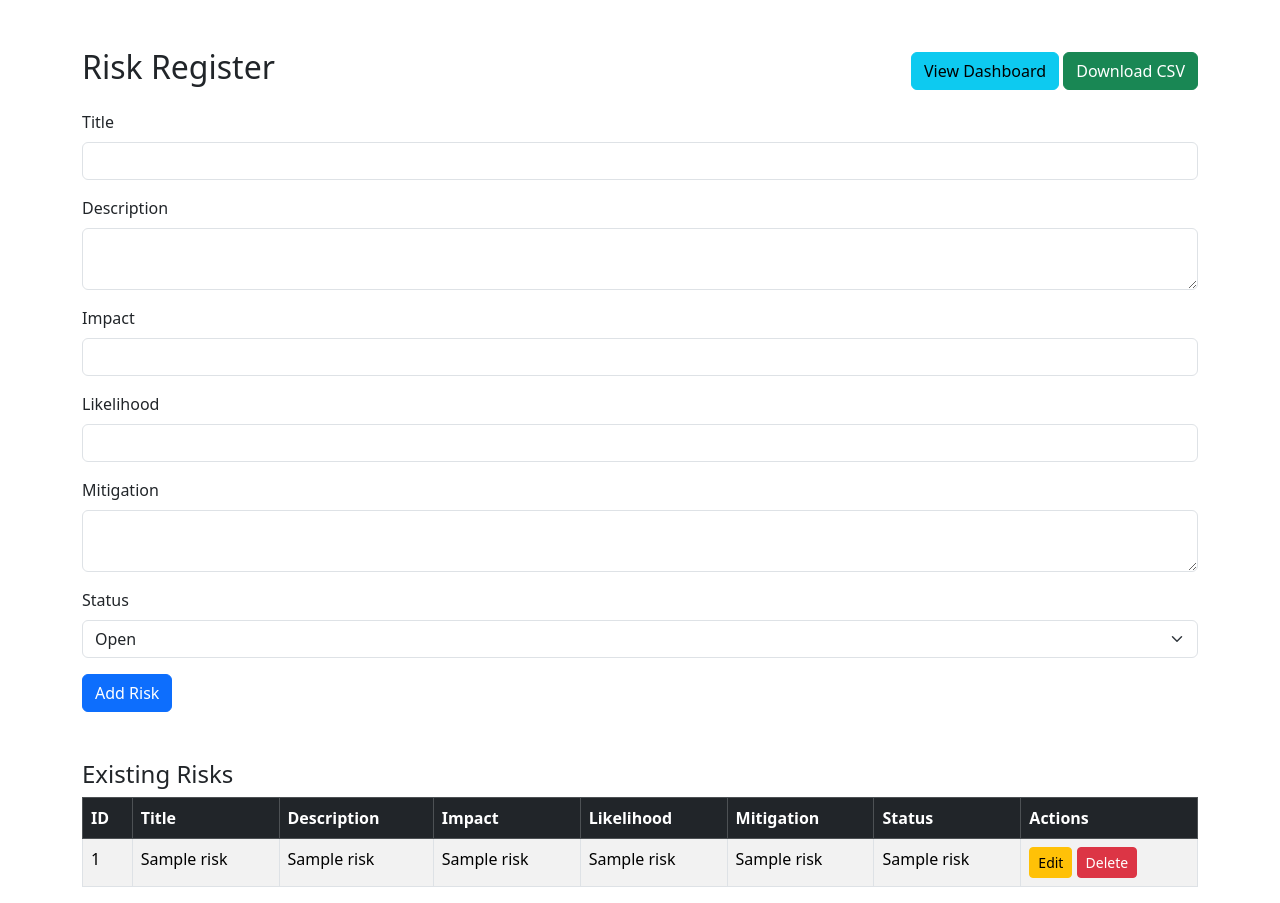
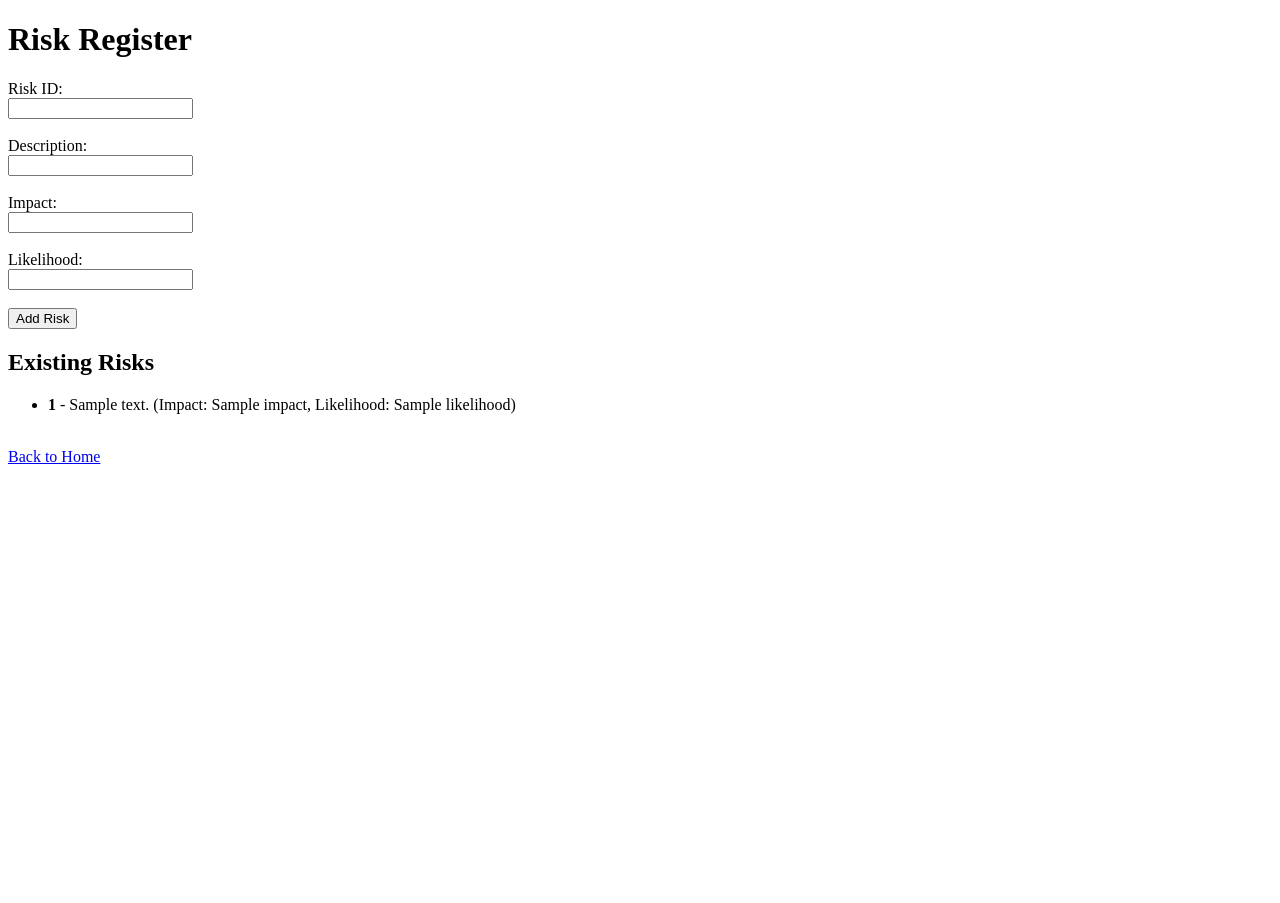
Before and after one commit to scyborg009/grc_toolkit, a Flask app: template templates/risk_register.html in a window 1280 px wide. After the commit the page ends 464 px from the top, so only its background shows below. Run offline with Flask 3, Linux system fonts and the light colour scheme; the template is opened without the code that fills it: most values are stand-ins (such as "Sample title", 1, 10 or a date in 2020).

Commit message:
Added Risk Register feature

```diff
--- a/app.py
+++ b/app.py
@@ -1,10 +1,44 @@
-from flask import Flask, render_template
+from flask import Flask, render_template, request, redirect, url_for
+import json
+import os
 
 app = Flask(__name__)
+
+RISK_FILE = "risks.json"
+
+# Load existing risks or create empty file
+if not os.path.exists(RISK_FILE):
+    with open(RISK_FILE, "w") as f:
+        json.dump([], f)
+
+def load_risks():
+    with open(RISK_FILE, "r") as f:
+        return json.load(f)
+
+def save_risks(risks):
+    with open(RISK_FILE, "w") as f:
+        json.dump(risks, f, indent=4)
 
 @app.route("/")
 def home():
     return render_template("index.html")
 
+@app.route("/risk-register", methods=["GET", "POST"])
+def risk_register():
+    if request.method == "POST":
+        new_risk = {
+            "id": request.form.get("id"),
+            "description": request.form.get("description"),
+            "impact": request.form.get("impact"),
+            "likelihood": request.form.get("likelihood")
+        }
+        risks = load_risks()
+        risks.append(new_risk)
+        save_risks(risks)
+        return redirect(url_for("risk_register"))
+
+    risks = load_risks()
+    return render_template("risk_register.html", risks=risks)
+
 if __name__ == "__main__":
     app.run(host="0.0.0.0", port=10000)
--- a/templates/risk_register.html
+++ b/templates/risk_register.html
@@ -2,74 +2,35 @@
 <html>
 <head>
     <title>Risk Register</title>
-    <link href="https://cdn.jsdelivr.net/npm/bootstrap@5.3.2/dist/css/bootstrap.min.css" rel="stylesheet">
 </head>
-<body class="container mt-5">
-    <div class="d-flex justify-content-between align-items-center mb-3">
-        <h2>Risk Register</h2>
-        <div>
-            <a href="/dashboard" class="btn btn-info">View Dashboard</a>
-            <a href="/export" class="btn btn-success">Download CSV</a>
-        </div>
-    </div>
+<body>
+    <h1>Risk Register</h1>
 
-    <form method="POST" class="mb-5">
-        <div class="mb-3">
-            <label class="form-label">Title</label>
-            <input type="text" name="title" class="form-control" required>
-        </div>
-        <div class="mb-3">
-            <label class="form-label">Description</label>
-            <textarea name="description" class="form-control"></textarea>
-        </div>
-        <div class="mb-3">
-            <label class="form-label">Impact</label>
-            <input type="text" name="impact" class="form-control">
-        </div>
-        <div class="mb-3">
-            <label class="form-label">Likelihood</label>
-            <input type="text" name="likelihood" class="form-control">
-        </div>
-        <div class="mb-3">
-            <label class="form-label">Mitigation</label>
-            <textarea name="mitigation" class="form-control"></textarea>
-        </div>
-        <div class="mb-3">
-            <label class="form-label">Status</label>
-            <select name="status" class="form-select">
-                <option value="Open">Open</option>
-                <option value="In Progress">In Progress</option>
-                <option value="Mitigated">Mitigated</option>
-            </select>
-        </div>
-        <button type="submit" class="btn btn-primary">Add Risk</button>
+    <form method="POST">
+        <label>Risk ID:</label><br>
+        <input type="text" name="id" required><br><br>
+
+        <label>Description:</label><br>
+        <input type="text" name="description" required><br><br>
+
+        <label>Impact:</label><br>
+        <input type="text" name="impact" required><br><br>
+
+        <label>Likelihood:</label><br>
+        <input type="text" name="likelihood" required><br><br>
+
+        <button type="submit">Add Risk</button>
     </form>
 
-    <h4>Existing Risks</h4>
-    <table class="table table-bordered table-striped">
-        <thead class="table-dark">
-            <tr>
-                <th>ID</th><th>Title</th><th>Description</th><th>Impact</th>
-                <th>Likelihood</th><th>Mitigation</th><th>Status</th><th>Actions</th>
-            </tr>
-        </thead>
-        <tbody>
+    <h2>Existing Risks</h2>
+    <ul>
         {% for risk in risks %}
-        <tr>
-            <td>{{ risk[0] }}</td>
-            <td>{{ risk[1] }}</td>
-            <td>{{ risk[2] }}</td>
-            <td>{{ risk[3] }}</td>
-            <td>{{ risk[4] }}</td>
-            <td>{{ risk[5] }}</td>
-            <td>{{ risk[6] }}</td>
-            <td>
-                <a href="/edit/{{ risk[0] }}" class="btn btn-sm btn-warning">Edit</a>
-                <a href="/delete/{{ risk[0] }}" class="btn btn-sm btn-danger" onclick="return confirm('Are you sure?')">Delete</a>
-            </td>
-        </tr>
+            <li><strong>{{ risk.id }}</strong> - {{ risk.description }} (Impact: {{ risk.impact }}, Likelihood: {{ risk.likelihood }})</li>
+        {% else %}
+            <li>No risks recorded yet.</li>
         {% endfor %}
-        </tbody>
-    </table>
+    </ul>
+
+    <br><a href="/">Back to Home</a>
 </body>
 </html>
```
